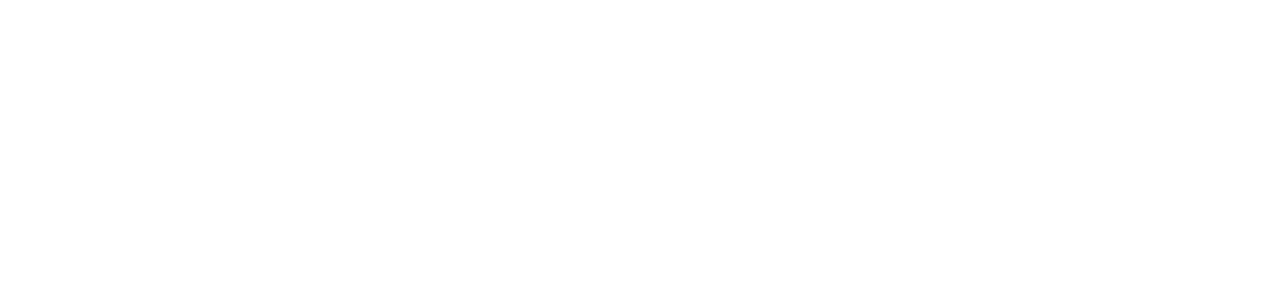
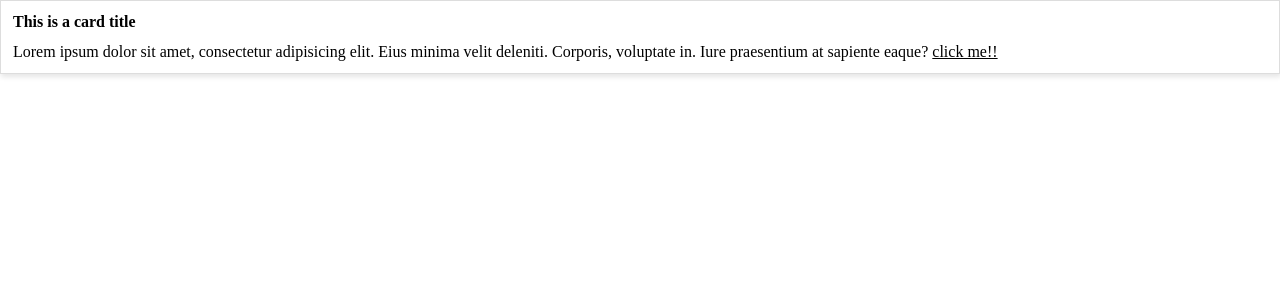
Before and after one commit to 9xVibee/Sass-Notes, a React (Vite) app: page / in a window 1280 px wide. Shown: the top 300 px of the page. Built offline with nearby package versions, Linux system fonts and the light colour scheme.

Commit message:
chore: card component scss added

```diff
--- a/src/App.jsx
+++ b/src/App.jsx
@@ -1,5 +1,12 @@
+import Card from "./components/card";
+
 const App = () => {
-  return <div></div>;
+  return (
+    <div>
+      {/* cards */}
+      <Card />
+    </div>
+  );
 };
 
 export default App;
--- /dev/null
+++ b/src/components/card.jsx
@@ -0,0 +1,14 @@
+const Card = () => {
+  return (
+    <div className="card">
+      <h1 className="card-title">This is a card title</h1>
+      <p className="card-body">
+        Lorem ipsum dolor sit amet, consectetur adipisicing elit. Eius minima
+        velit deleniti. Corporis, voluptate in. Iure praesentium at sapiente
+        eaque? <a>click me!!</a>
+      </p>
+    </div>
+  );
+};
+
+export default Card;
--- /dev/null
+++ b/src/cssLibrary/_base.scss
@@ -0,0 +1,8 @@
+* {
+  margin: 0;
+  padding: 0;
+}
+
+a {
+  text-decoration: none;
+}
--- /dev/null
+++ b/src/cssLibrary/_variables.scss
@@ -0,0 +1,18 @@
+$primary: #326dee;
+$secondary: #1ac888;
+$error: #d32752;
+$info: #f6c31c;
+
+// spacing
+$base-padding: 0.75rem;
+$base-margin: 0.75rem;
+
+// borders
+$base-border-thickness: 1px;
+$base-border-radius: 20px;
+
+// box shadow
+$base-box-shadow: 1px 3px 5px rgba(0, 0, 0, 0.1);
+
+// font size
+$base-font-size: 1rem;
--- /dev/null
+++ b/src/cssLibrary/components/_card.scss
@@ -0,0 +1,20 @@
+.card {
+  display: block;
+  padding: $base-padding;
+  border: $base-border-thickness solid #ddd;
+  box-shadow: $base-box-shadow;
+
+  .card-title {
+    font-size: $base-font-size;
+    padding-bottom: $base-padding;
+    font-size: bold;
+  }
+
+  .card-body {
+    font-size: $base-font-size;
+
+    a {
+      text-decoration: underline;
+    }
+  }
+}
--- /dev/null
+++ b/src/cssLibrary/index.scss
@@ -0,0 +1,12 @@
+// variables & functions
+@import "./variables";
+
+// base & layout
+@import "./base";
+
+// colors
+
+// components (button, card and navbar)
+@import "./components/card";
+
+// utilites (margin, padding, opacity)
--- a/src/main.jsx
+++ b/src/main.jsx
@@ -1,6 +1,8 @@
 import React from "react";
 import ReactDOM from "react-dom/client";
 import App from "./App.jsx";
+import "./cssLibrary/index.scss"
+
 
 ReactDOM.createRoot(document.getElementById("root")).render(
   <React.StrictMode>
```
